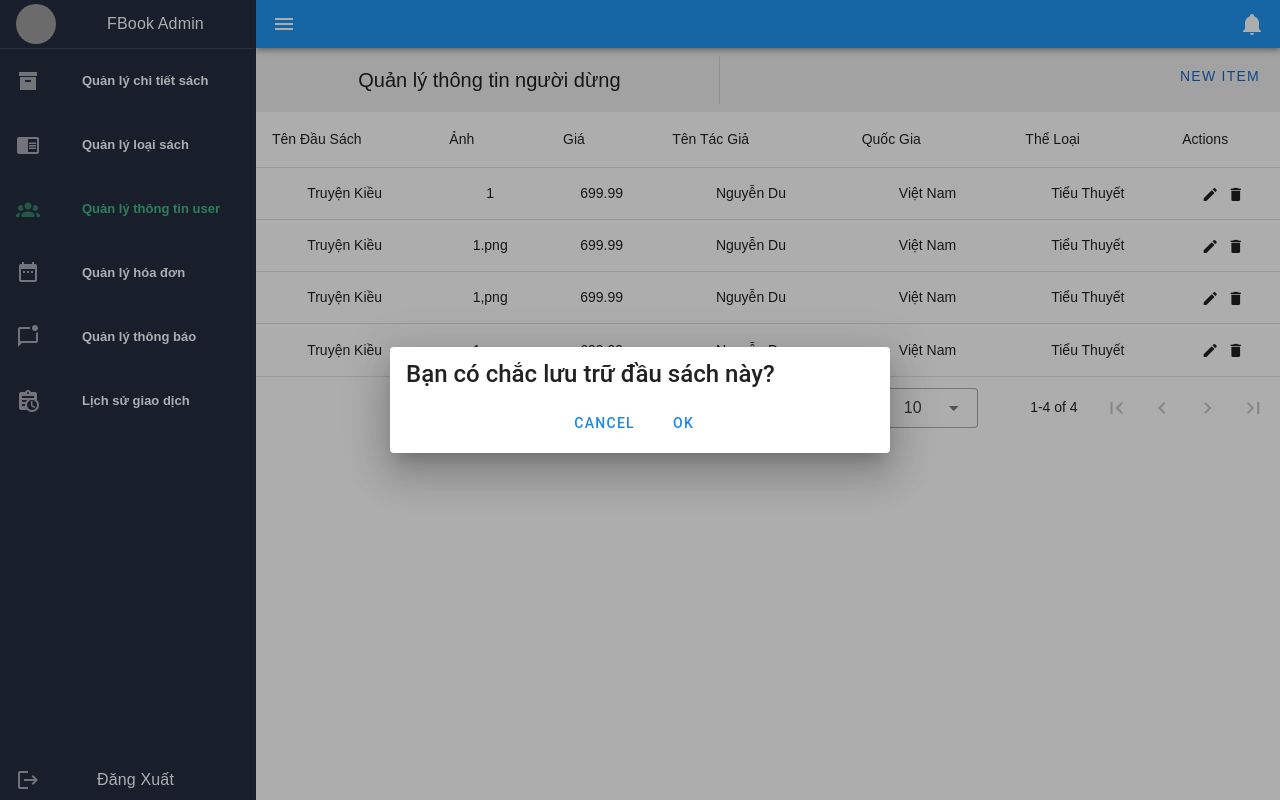
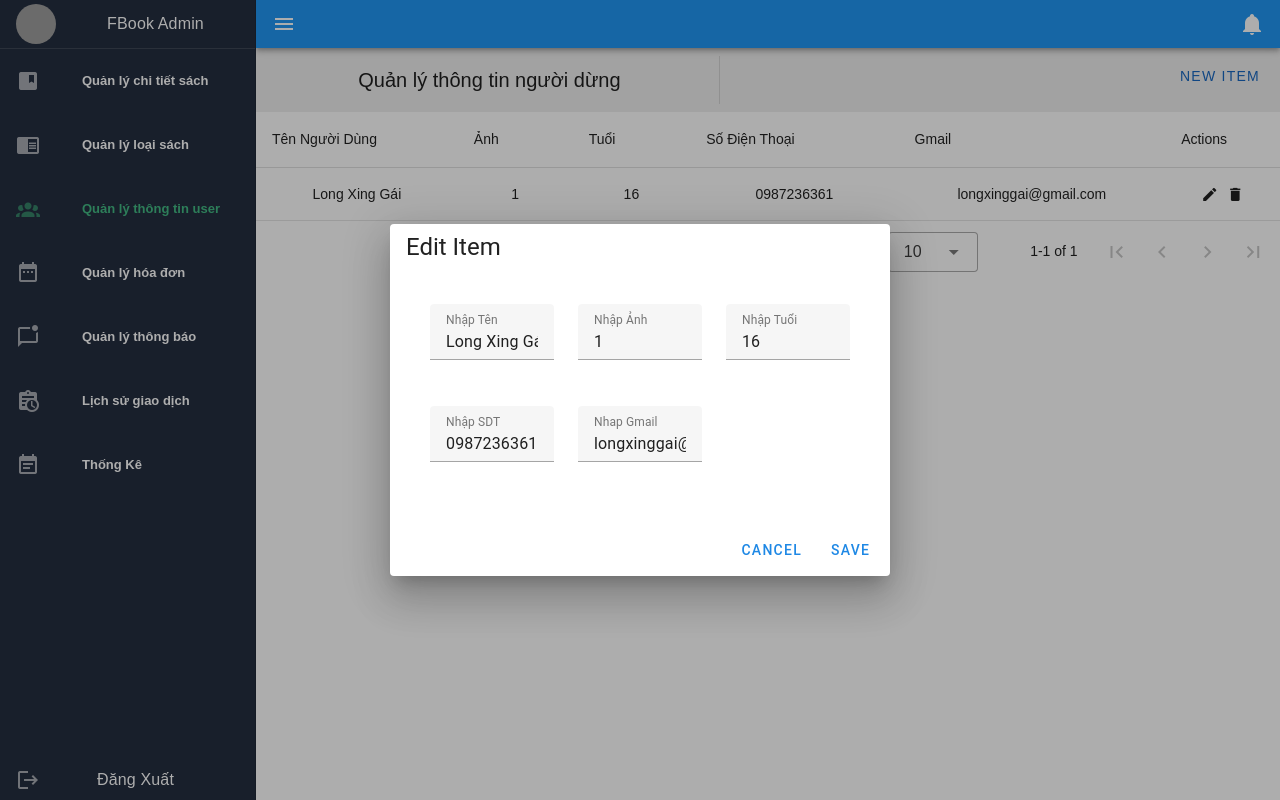
Before and after one commit to thanh202/FBook_Admin, a Vue app: page /list-user in a window 1280 px wide. Both pictures are taken after a click on the button 1235 px from the left and 194 px from the top of the page. Built offline with nearby package versions, Linux system fonts and the light colour scheme; grey boxes are pictures that could not be loaded.

Commit message:
Update listUser

```diff
--- a/src/layouts/default/Default.vue
+++ b/src/layouts/default/Default.vue
@@ -14,7 +14,7 @@
       <v-list nav class="text-start">
         <router-link to="/list-deltai">
           <v-list-item
-            prepend-icon="mdi-archive"
+            prepend-icon="mdi-bookmark-box"
             @click="console.log('clicked')"
           >
             <v-list-item-title style="margin-left: 10px; font-weight: bold"
@@ -83,6 +83,18 @@
           </v-list-item>
         </router-link>
       </v-list>
+      <v-list nav class="text-start">
+        <router-link to="/aaa">
+          <v-list-item
+            prepend-icon="mdi-calendar-text"
+            @click="console.log('clicked')"
+          >
+            <v-list-item-title style="margin-left: 10px; font-weight: bold"
+              >Thống Kê</v-list-item-title
+            >
+          </v-list-item>
+        </router-link>
+      </v-list>
       <template v-slot:append>
         <div class="pa-0">
           <router-link to="/">
--- a/src/views/details/ListDetail.vue
+++ b/src/views/details/ListDetail.vue
@@ -1,5 +1,8 @@
 <template>
   <h1>Quản lý chi tiết sách</h1>
+  <div class="d-flex align-center ma-6" style="flex-direction: row-reverse">
+    <v-btn color="primary" dark> Thêm Sách </v-btn>
+  </div>
 
   <div class="d-flex align-center flex-column pa-6">
     <v-card width="99%">
--- a/src/views/users/ListUser.vue
+++ b/src/views/users/ListUser.vue
@@ -28,7 +28,7 @@ Qlctbook
                   <v-col cols="12" sm="6" md="4">
                     <v-text-field
                       v-model="editedItem.name"
-                      label="Tên Sách"
+                      label="Nhập Tên"
                     ></v-text-field>
                   </v-col>
                   <v-col cols="12" sm="6" md="4">
@@ -39,26 +39,20 @@ Qlctbook
                   </v-col>
                   <v-col cols="12" sm="6" md="4">
                     <v-text-field
-                      v-model="editedItem.price"
-                      label="Giá Tiền"
+                      v-model="editedItem.age"
+                      label="Nhập Tuổi"
                     ></v-text-field>
                   </v-col>
                   <v-col cols="12" sm="6" md="4">
                     <v-text-field
-                      v-model="editedItem.author"
-                      label="Tên Tác Giả"
+                      v-model="editedItem.phone"
+                      label="Nhập SDT"
                     ></v-text-field>
                   </v-col>
                   <v-col cols="12" sm="6" md="4">
                     <v-text-field
-                      v-model="editedItem.country"
-                      label="Quốc Gia"
-                    ></v-text-field>
-                  </v-col>
-                  <v-col cols="12" sm="6" md="4">
-                    <v-text-field
-                      v-model="editedItem.type"
-                      label="Thể Loại"
+                      v-model="editedItem.gmail"
+                      label="Nhap Gmail"
                     ></v-text-field>
                   </v-col>
                 </v-row>
@@ -116,16 +110,15 @@ export default {
     dialogDelete: false,
     headers: [
       {
-        title: "Tên Đầu Sách",
+        title: "Tên Người Dùng",
         align: "start",
         sortable: false,
         key: "name",
       },
       { title: "Ảnh", key: "image" },
-      { title: "Giá", key: "price" },
-      { title: "Tên Tác Giả", key: "author" },
-      { title: "Quốc Gia", key: "country" },
-      { title: "Thể Loại", key: "type" },
+      { title: "Tuổi", key: "age" },
+      { title: "Số Điện Thoại", key: "phone" },
+      { title: "Gmail", key: "gmail" },
       { title: "Actions", key: "actions", sortable: false },
     ],
     desserts: [],
@@ -133,18 +126,16 @@ export default {
     editedItem: {
       name: "",
       image: "",
-      price: "",
-      author: "",
-      country: "",
-      type: "",
+      age: "",
+      phone: "",
+      gmail: "",
     },
     defaultItem: {
       name: "",
       image: "",
-      price: "",
-      author: "",
-      country: "",
-      type: "",
+      age: "",
+      phone: "",
+      gmail: "",
     },
   }),
 
@@ -171,36 +162,11 @@ export default {
     initialize() {
       this.desserts = [
         {
-          name: "Truyện Kiều",
+          name: "Long Xing Gái",
           image: "1",
-          price: 699.99,
-          author: "Nguyễn Du",
-          country: "Việt Nam",
-          type: "Tiểu Thuyết",
-        },
-        {
-          name: "Truyện Kiều",
-          image: "1.png",
-          price: 699.99,
-          author: "Nguyễn Du",
-          country: "Việt Nam",
-          type: "Tiểu Thuyết",
-        },
-        {
-          name: "Truyện Kiều",
-          image: "1,png",
-          price: 699.99,
-          author: "Nguyễn Du",
-          country: "Việt Nam",
-          type: "Tiểu Thuyết",
-        },
-        {
-          name: "Truyện Kiều",
-          image: "1.png",
-          price: 699.99,
-          author: "Nguyễn Du",
-          country: "Việt Nam",
-          type: "Tiểu Thuyết",
+          age: 16,
+          phone: "0987236361",
+          gmail: "longxinggai@gmail.com",
         },
       ];
     },
```
